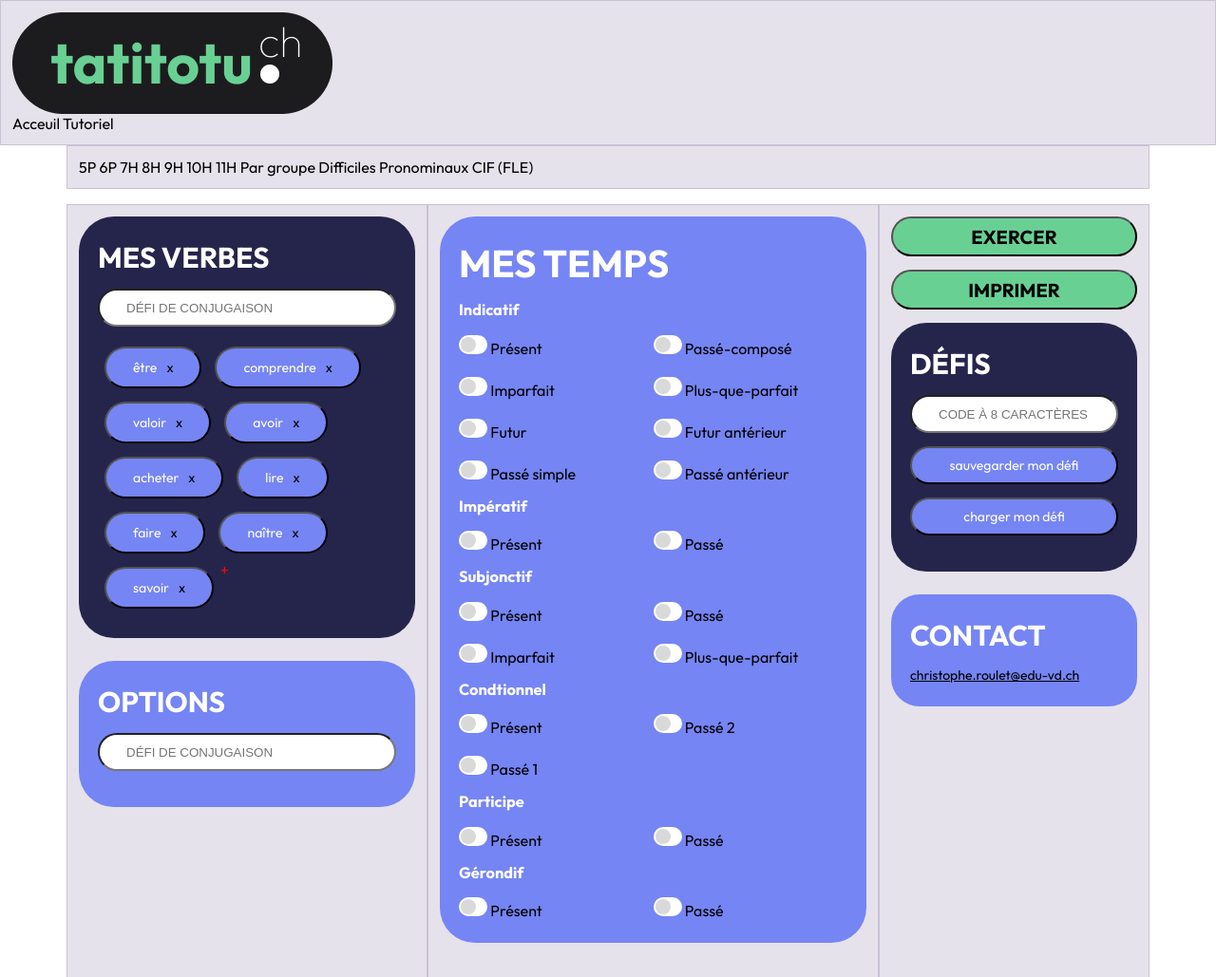
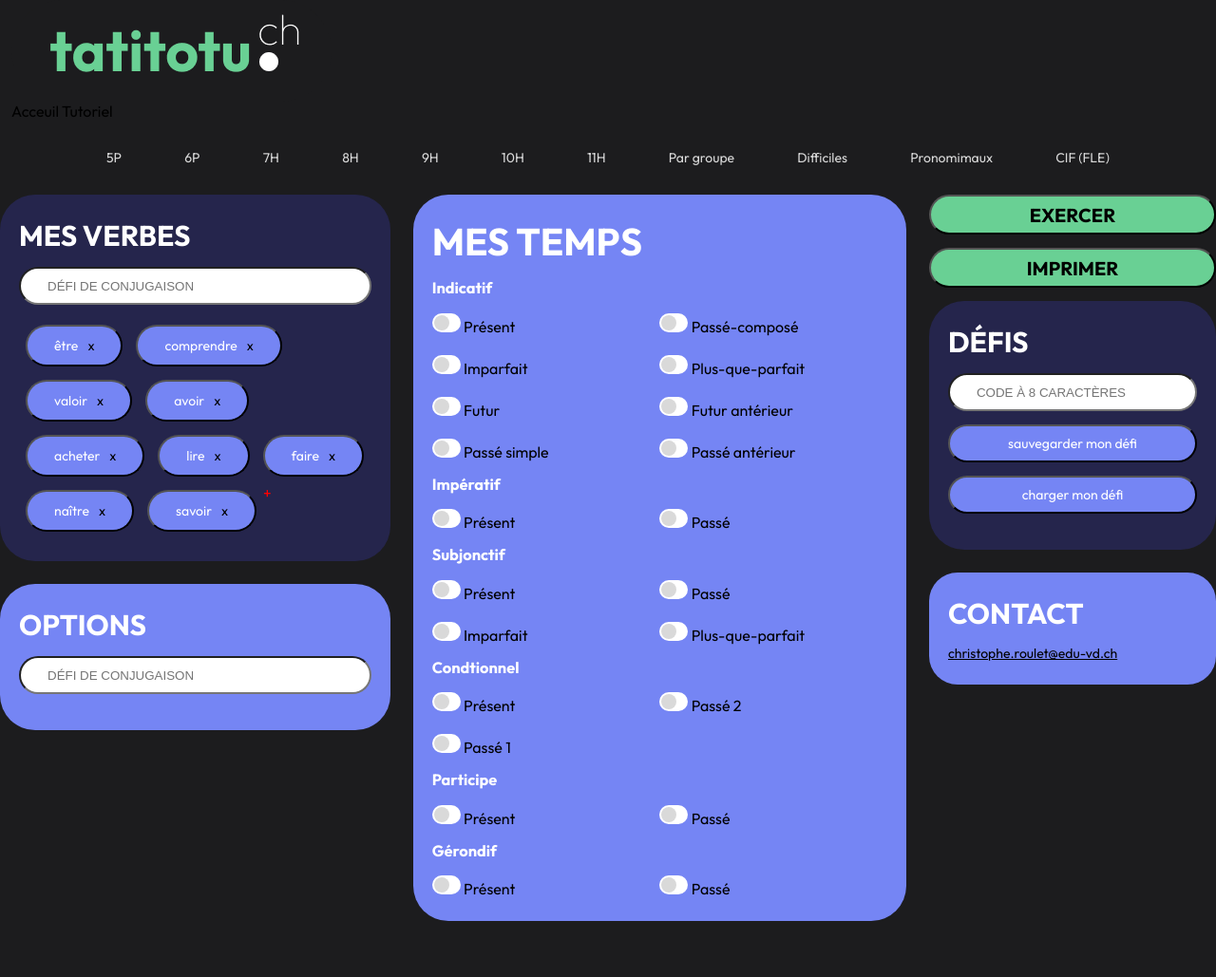
Before and after one commit to pierreguerin12/tatitotu, a website built with Parcel: page src/index.html in a window 1280 px wide. Shown: the whole page at 95% size. After the commit the page ends 994 px from the top, so only its background shows below. Built offline with nearby package versions, Linux system fonts and the light colour scheme.

Commit message:
mise en place de la nav

```diff
--- a/src/index.html
+++ b/src/index.html
@@ -26,19 +26,20 @@
     <div class="container">
       <div class="row">
         <div class="col-12">
-          <nav>
-            <a>5P</a>
-            <a>6P</a>
-            <a>7H</a>
-            <a>8H</a>
-            <a>9H</a>
-            <a>10H</a>
-            <a>11H</a>
-            <a>Par groupe</a>
-            <a>Difficiles</a>
-            <a>Pronominaux</a>
-            <a>CIF (FLE)</a>
+          <nav class="nav-container">
+            <a href="#" class="nav-a">5P</a>
+            <a href="#" class="nav-a">6P</a>
+            <a href="#" class="nav-a">7H</a>
+            <a href="#" class="nav-a">8H</a>
+            <a href="#" class="nav-a">9H</a>
+            <a href="#" class="nav-a">10H</a>
+            <a href="#" class="nav-a">11H</a>
+            <a href="#" class="nav-a">Par groupe</a>
+            <a href="#" class="nav-a">Difficiles</a>
+            <a href="#" class="nav-a">Pronomimaux</a>
+            <a href="#" class="nav-a">CIF (FLE)</a>
           </nav>
+        </div>
         </div>
       </div>
       <div class="row">
--- a/src/scss/_base.scss
+++ b/src/scss/_base.scss
@@ -26,6 +26,8 @@ body {
 
   font-size: 1rem;
   line-height: 1.25;
+  font-family: "Outfit";
+  background-color: #1c1c1e;
 }
 
 a {
@@ -38,10 +40,6 @@ video {
   block-size: auto;
   vertical-align: middle;
 }
-
-body {
-  font-family: "Outfit";
-}
 /* ====================================
 // base rules
 // ==================================== */
--- a/src/scss/_layout.scss
+++ b/src/scss/_layout.scss
@@ -1,15 +1,3 @@
-.row + .row {
-  margin-top: 16px;
-}
-
-.row > .col,
-.row > [class^="col-"] {
-  padding-top: 12px;
-  padding-bottom: 12px;
-  background-color: rgba(86, 61, 124, 0.15);
-  border: 1px solid rgba(86, 61, 124, 0.2);
-}
-
 .mail {
   color: var(--noir, #000);
   font-family: Outfit;
@@ -17,4 +5,5 @@
   font-style: normal;
   font-weight: 400;
   line-height: normal;
+  text-decoration: none;
 }
--- a/src/scss/main.scss
+++ b/src/scss/main.scss
@@ -9,3 +9,4 @@
 @import "modules/tag";
 @import "modules/switch";
 @import "modules/subtitle";
+@import "modules/nav";
--- a/src/scss/modules/_nav.scss
+++ b/src/scss/modules/_nav.scss
@@ -0,0 +1,21 @@
+.nav-container {
+  display: flex;
+  flex-direction: row;
+  justify-content: space-between;
+  margin: 30px;
+}
+
+.nav-a {
+  color: var(--gris-clair, #d9d9d9);
+  /* moyen */
+  font-family: Outfit;
+  font-size: 14px;
+  font-style: normal;
+  font-weight: 400;
+  line-height: normal;
+  text-decoration: none;
+}
+
+.nav-a:hover {
+  color: #1c1c1e;
+}
```
